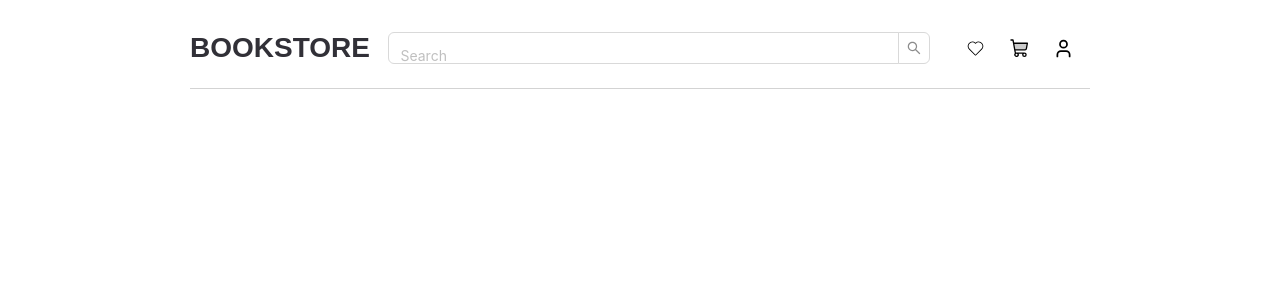
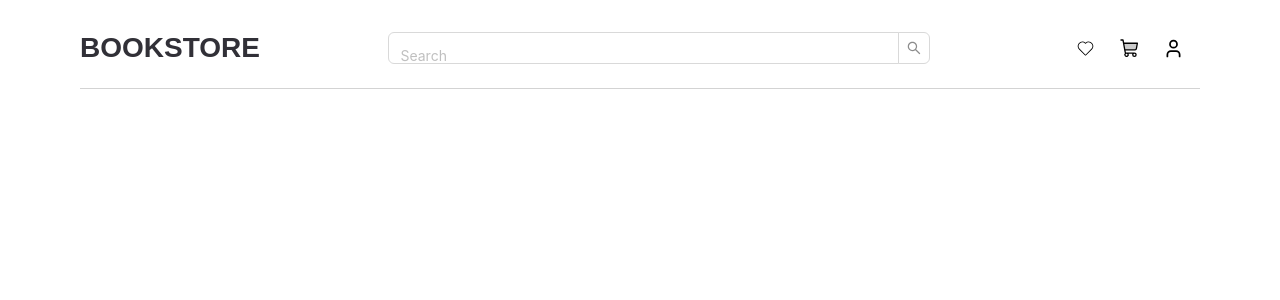
Before and after one commit to teorver/book_store, a React (Vite) app: page / in a window 1280 px wide. Shown: the top 300 px of the page. Built offline with nearby package versions, Linux system fonts and the light colour scheme.

Commit message:
refactor: update helper file and css-files

```diff
--- a/src/components/elements/BookCard/BookCard.css
+++ b/src/components/elements/BookCard/BookCard.css
@@ -1,5 +1,5 @@
 .card-wrapper{
-    margin-top: 30px;
+    margin-top: 48px;
     display: flex;
     flex-direction: column;
     width: 352px;
@@ -27,7 +27,7 @@
     font-weight: 700;
     font-size: 24px;
     line-height: 133%;
-    color: black;
+    color: #313037;
 }
 
 .book-subtitle{
--- a/src/index.css
+++ b/src/index.css
@@ -6,6 +6,6 @@
 }
 
 #root{
-  width: 900px;
+  width: 1120px;
   margin: 0 auto;
 }
--- a/src/utils/helpers.ts
+++ b/src/utils/helpers.ts
@@ -1,4 +1,3 @@
-
 const getRandomRating = () => (Math.random() * 5).toFixed(1);
 
 export { getRandomRating };
```
